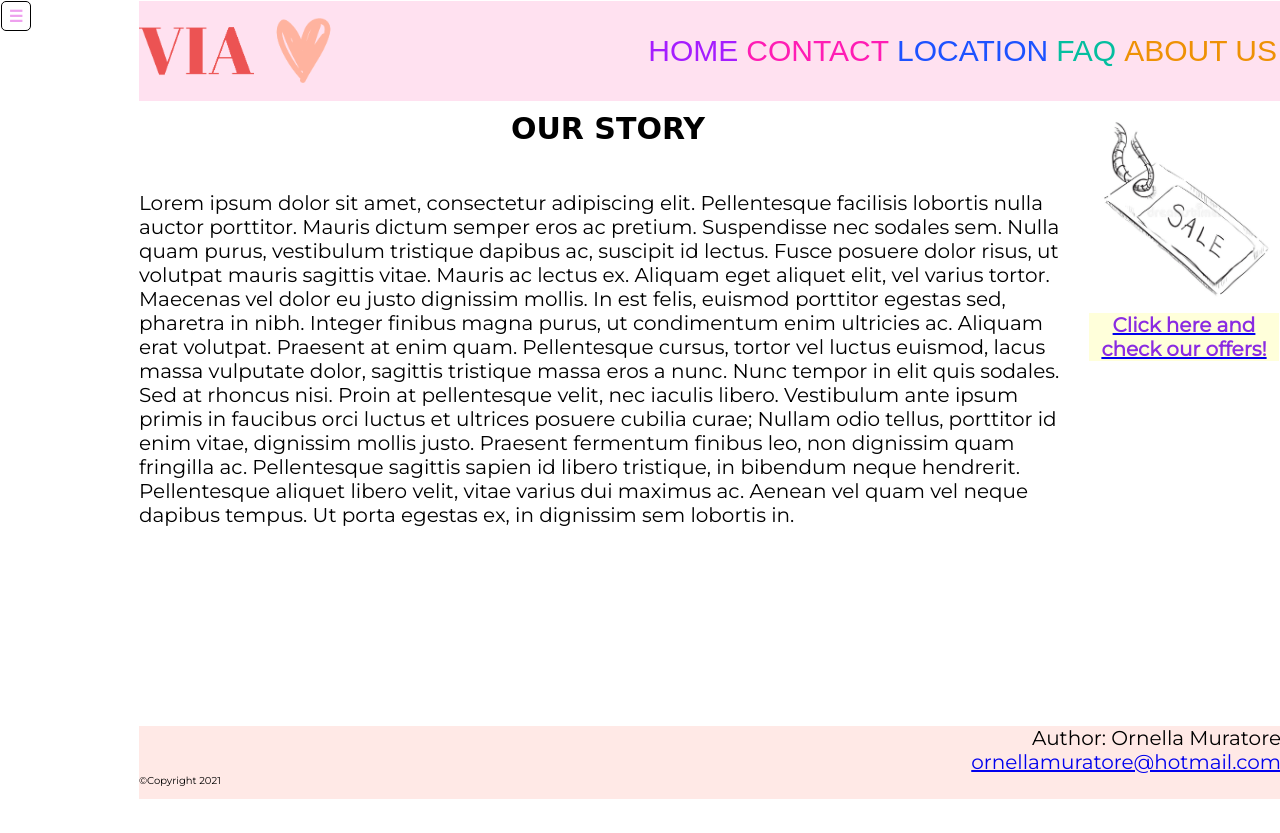
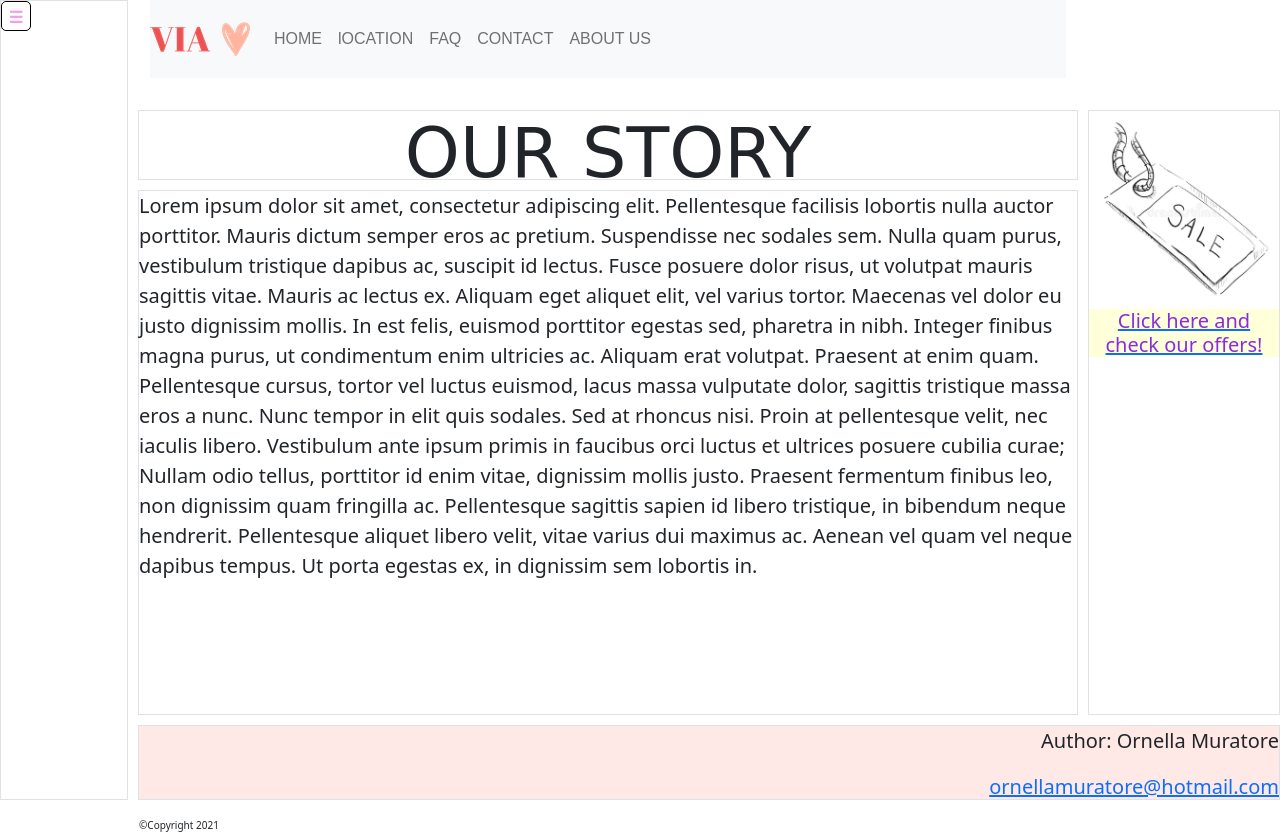
Before and after one commit to ornemuratore/Aplicando-Bootstrap, a plain HTML site: page aboutus.html in a window 1280 px wide. Before the commit the page ends 800 px from the top, so only its background shows below. Drawn offline with nearby package versions, Linux system fonts and the light colour scheme; a web font is replaced by a local one.

Commit message:
Utilizando Bootstrap

```diff
--- a/CSS/estilos.css
+++ b/CSS/estilos.css
@@ -86,7 +86,7 @@
     flex-direction: row-reverse;}
 
 .border{
-    border: 1px solid rgb(255, 255, 255);
+    border: 1px rgb(255, 255, 255);
 }
 .border header{
     background-color: rgb(255, 255, 218);
--- a/aboutus.html
+++ b/aboutus.html
@@ -11,25 +11,45 @@
     rel="stylesheet"
     href="https://cdnjs.cloudflare.com/ajax/libs/animate.css/4.1.1/animate.min.css"
   />
+  <link href="https://cdn.jsdelivr.net/npm/bootstrap@5.1.3/dist/css/bootstrap.min.css" rel="stylesheet" integrity="sha384-1BmE4kWBq78iYhFldvKuhfTAU6auU8tT94WrHftjDbrCEXSU1oBoqyl2QvZ6jIW3" crossorigin="anonymous">
     <link rel="stylesheet" href="CSS/estilos.css">
     <title>VIA Clothes</title>
 </head>
 <body>
     <div id="grilla">
-        <header class="border rowFlex">
-           <img class="navImg  animate__animated animate__fadeInLeft" src="img/logo_small.png" alt="logo">
-
-           <div class="navGrid">
-            <a href="homepage.html" class="nav__vinculo--grid navFlex__item1"> HOME </a>
-            <a href="location.html" class="nav__vinculo--grid navFlex__item2"> LOCATION </a>
-            <a href="faq.html" class="nav__vinculo--grid navFlex__item3"> FAQ </a>
-            <a href="contact.html" class="nav__vinculo--grid navFlex__item4"> CONTACT </a>
-            <a href="aboutus.html" class="nav__vinculo--grid navFlex__item5"> ABOUT US</a>
-        </div>
-        </header>
-
+        <div class="container-fluid">
+            <div class="row">
+              <div class="col-lg-12 col-xs-12">
+                <nav class="navbar navbar-expand-lg navbar-light bg-light">
+                  <img class="navbar-brand" src="img\logonavbar.png">
+                  <button class="navbar-toggler" type="button" data-toggle="collapse" data-target="#navbarNav" aria-controls="navbarNav" aria-expanded="false" aria-label="Toggle navigation">
+                    <span class="navbar-toggler-icon"></span>
+                  </button>
+                  <div class="collapse navbar-collapse" id="navbarNav">
+                    <ul class="navbar-nav">
+                      <li class="nav-item">
+                        <a class="nav-link nav__vinculo--grid navFlex__item1" href="homepage.html">HOME</a>
+                      </li>
+                      <li class="nav-item">
+                        <a class="nav-link nav__vinculo--grid navFlex__item2" href="location.html">lOCATION</a>
+                      </li>
+                      <li class="nav-item">
+                        <a class="nav-link nav__vinculo--grid navFlex__item3" href="faq.html">FAQ</a>
+                      </li>
+                      <li class="nav-item">
+                        <a class="nav-link nav__vinculo--grid navFlex__item4" href="contact.html" tabindex="-1">CONTACT</a>
+                      </li>
+                      <li class="nav-item">
+                        <a class="nav-link nav__vinculo--grid navFlex__item5" href="aboutus.html" >ABOUT US</a>
+                      </li>
+                    </ul>
+                  </div>
+                </nav>
+              </div>
+            </div>
+          </div>
         <section id="productos" class="border">
-            <h2>OUR STORY</h2>
+            <h1>OUR STORY</h1>
         </section>
         <section id="servicios" class="border">
             <p>Lorem ipsum dolor sit amet, consectetur adipiscing elit. Pellentesque facilisis lobortis nulla auctor porttitor. Mauris dictum semper eros ac pretium. Suspendisse nec sodales sem. Nulla quam purus, vestibulum tristique dapibus ac, suscipit id lectus. Fusce posuere dolor risus, ut volutpat mauris sagittis vitae. Mauris ac lectus ex. Aliquam eget aliquet elit, vel varius tortor. Maecenas vel dolor eu justo dignissim mollis. In est felis, euismod porttitor egestas sed, pharetra in nibh. Integer finibus magna purus, ut condimentum enim ultricies ac. Aliquam erat volutpat. Praesent at enim quam. Pellentesque cursus, tortor vel luctus euismod, lacus massa vulputate dolor, sagittis tristique massa eros a nunc. Nunc tempor in elit quis sodales. Sed at rhoncus nisi.
```
Also changed, not shown: contact.html (+1 -1 lines), faq.html (+32 -18 lines), homepage.html (+31 -14 lines), index.html (+1 -1 lines), location.html (+32 -16 lines).
